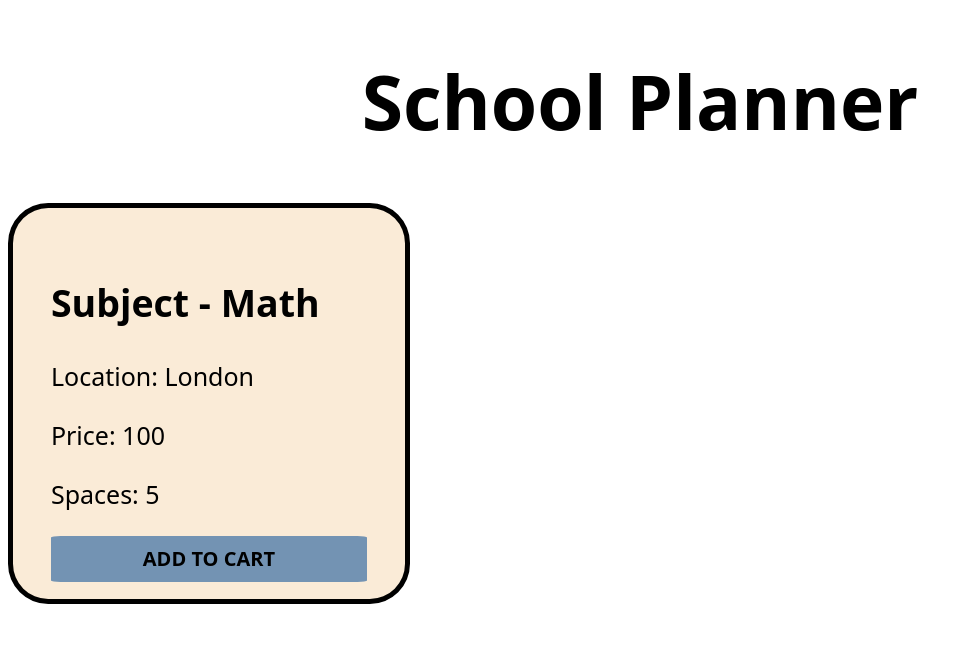
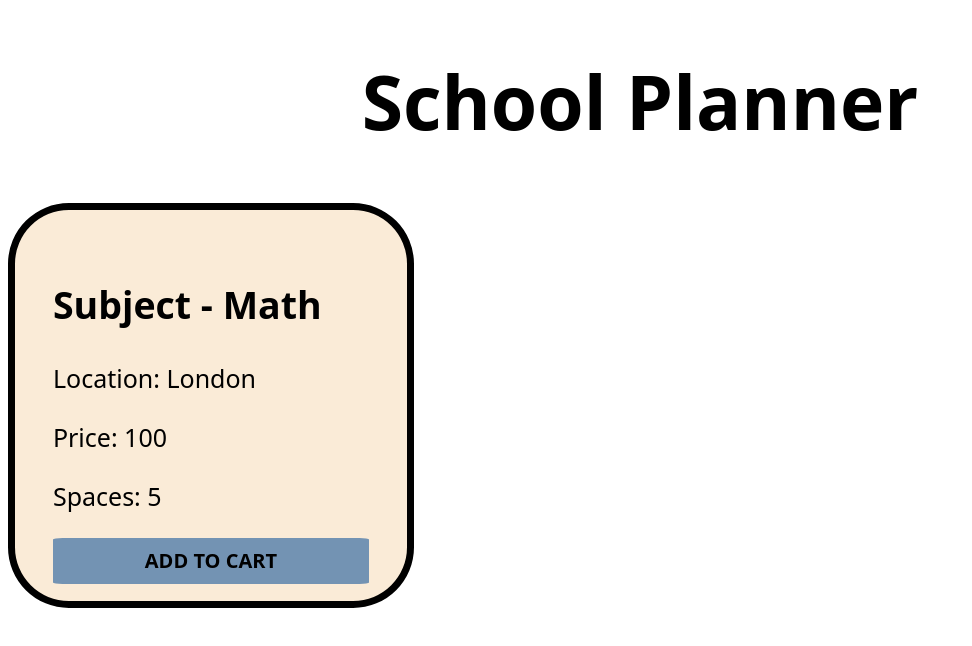
Before and after one commit to riazzx/CST3145-GCW, a plain HTML site: page group-work-cw1/index.html in a window 1280 px wide. Shown: the whole page, without its empty margins (0-972 px from the left). Drawn offline with nearby package versions, Linux system fonts and the light colour scheme.

Commit message:
changed the lesson border

```diff
--- a/group-work-cw1/styles.css
+++ b/group-work-cw1/styles.css
@@ -9,8 +9,8 @@
 
 
 #subject-div {
-    border: solid black 5px  ;
-    border-radius: 10%;
+    border: solid black 7px  ;
+    border-radius: 15%;
     width: 25%;
     text-align: left;
     padding: 3%;
```
